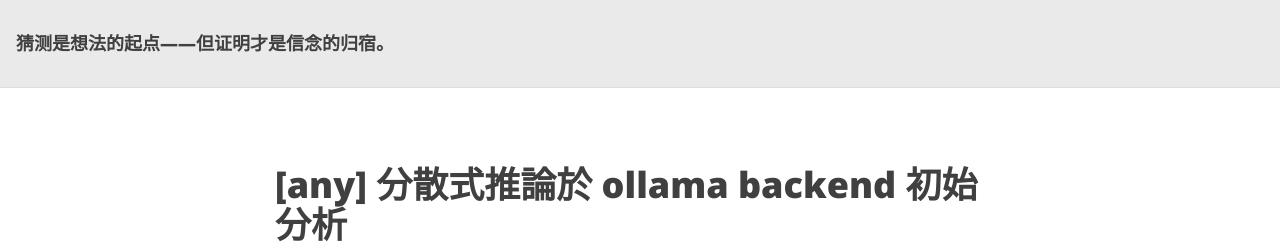
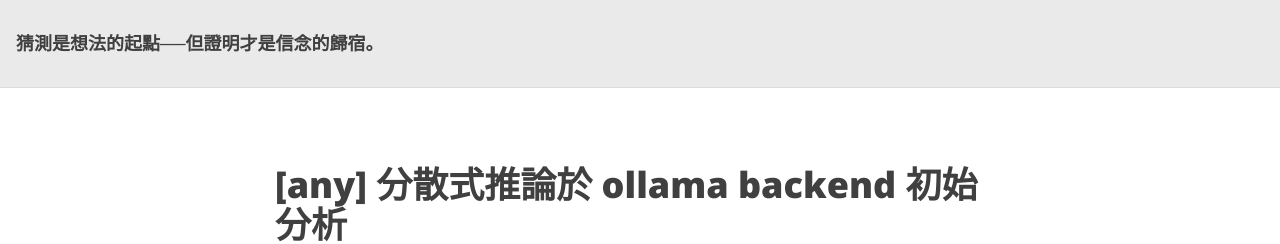
Before and after one commit to momosan2692/momosan2692.github.io, a Jekyll site: the page built from index.markdown, in a window 1280 px wide. Shown: the top 244 px of the page. Built offline with Jekyll 4.4.1, drawn with Linux system fonts in a browser that asks for light colours.

Commit message:
Update site

```diff
--- a/_config.yml
+++ b/_config.yml
@@ -18,7 +18,7 @@
 # You can create any custom variable you would like, and they will be accessible
 # in the templates via {{ site.myvariable }}.
 
-title: "猜测是想法的起点——但证明才是信念的归宿。"
+title: "猜測是想法的起點──但證明才是信念的歸宿。"
 email: momosan2692@gmail.com
 description: >- # this means to ignore newlines until "baseurl:"
   "Guessing is where ideas begin — but proof is where conviction is earned."
```
